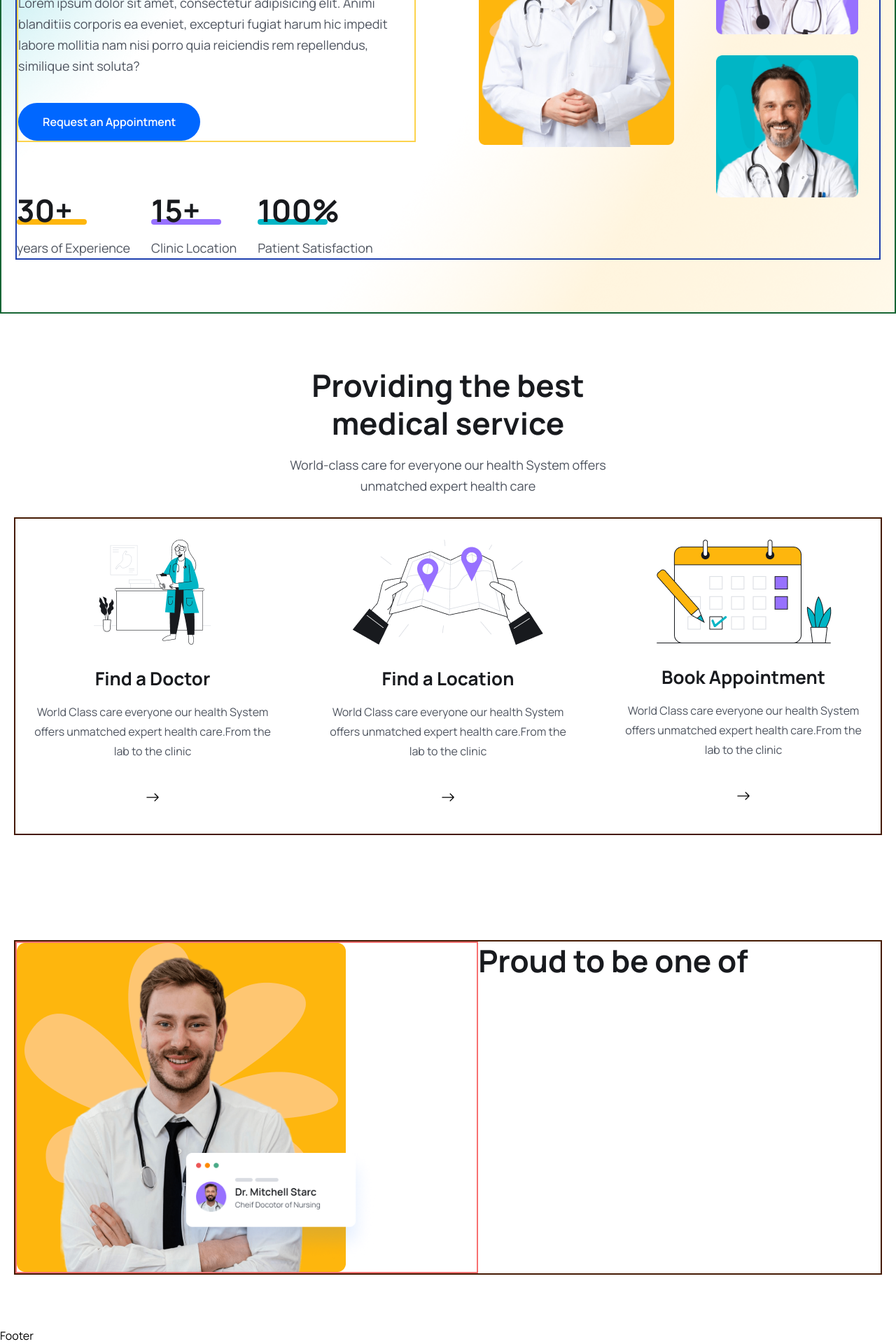
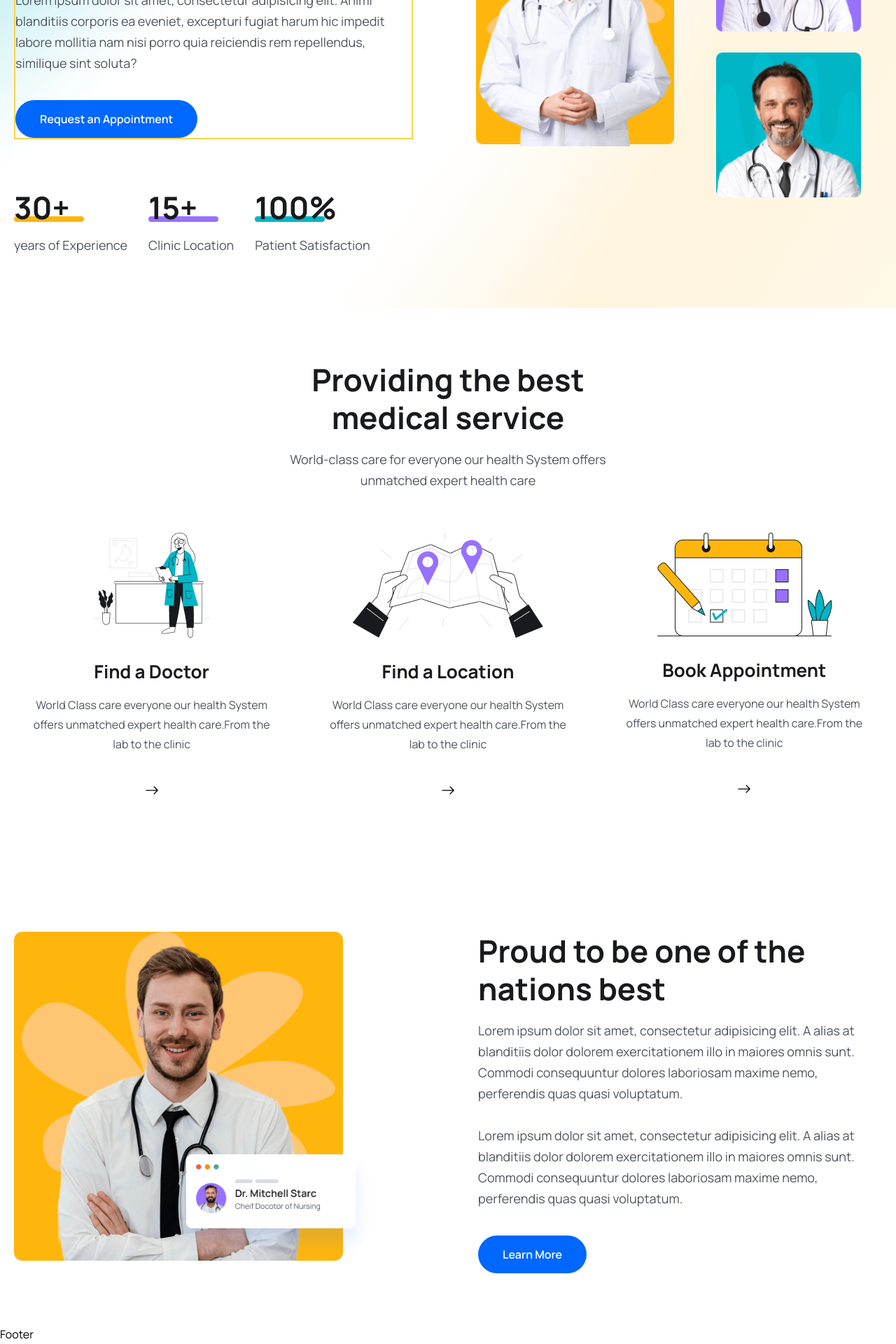
Before and after one commit to SalmanMohammed2001/Doctor_Appointement, a React (Vite) app: page / in a window 1280 px wide. Shown: the part 405-2325 px from the top of the page at 70% size. Built offline with nearby package versions, Linux system fonts and the light colour scheme.

Commit message:
about page done

```diff
--- a/src/components/About/About.tsx
+++ b/src/components/About/About.tsx
@@ -1,23 +1,41 @@
-
 import aboutImage from '../../assets/images/about.png'
 import aboutCardImage from '../../assets/images/about-card.png'
+import {Link} from "react-router-dom";
+
 const About = () => {
     return (
         <div>
             <section>
                 <div className="container">
-                    <div className="flex justify-between gap-[50px] lg:gap-[130px] xl:gap-0 flex-col lg:flex-row  border-solid border-2 border-amber-950">
+                    <div
+                        className="flex justify-between gap-[50px] lg:gap-[130px] xl:gap-0 flex-col lg:flex-row ">
                         {/*=========================about image========================*/}
-                        <div className="relative w-3/4  lg:w-1/2 xl:w-[770px] z-10 order-2 lg:order-1 border-solid border-2 border-red-400">
+                        <div
+                            className="relative w-3/4  lg:w-1/2 xl:w-[770px] z-10 order-2 lg:order-1 ">
                             <img src={aboutImage} alt=""/>
-                            <div className="absolute z-10 bottom-4 w-[200px]  md:w-[300px] ring-[-30%] md:right-[-7%] lg:right-[22%]">
+                            <div
+                                className="absolute z-10 bottom-4 w-[200px]  md:w-[300px] ring-[-30%] md:right-[-7%] lg:right-[22%]">
                                 <img src={aboutCardImage} alt=""/>
                             </div>
                         </div>
 
                         {/*===========about center=====================================*/}
                         <div className="w-full lg:w-1/2 xl:w-[670px] order-1 lg:order-2">
-                            <h2 className="heading"> Proud to be one of </h2>
+                            <h2 className="heading"> Proud to be one of the nations best </h2>
+                            <p className="text_para">
+                                Lorem ipsum dolor sit amet, consectetur adipisicing elit. A alias at blanditiis dolor
+                                dolorem exercitationem illo in maiores omnis sunt. Commodi consequuntur dolores
+                                laboriosam maxime nemo, perferendis quas quasi voluptatum.
+                            </p>
+                            <p className="text_para mt-[30px]">
+                                Lorem ipsum dolor sit amet, consectetur adipisicing elit. A alias at blanditiis dolor
+                                dolorem exercitationem illo in maiores omnis sunt. Commodi consequuntur dolores
+                                laboriosam maxime nemo, perferendis quas quasi voluptatum.
+                            </p>
+
+                            <Link to={"/"}>
+                                <button className={"btn"}> Learn More</button>
+                            </Link>
                         </div>
                     </div>
                 </div>
--- a/src/components/Header/Header.tsx
+++ b/src/components/Header/Header.tsx
@@ -36,7 +36,7 @@ const Header = () => {
 
     const handleStickHeader=()=>{
         window.addEventListener('scroll',()=>{
-            if(document.body.scrollTop >80 || document.documentElement.scrollTop >80){
+            if(document.body.scrollTop >600 || document.documentElement.scrollTop >600){
 
 
                 headerRef.current.classList.add('sticky_header')
--- a/src/pages/Home.tsx
+++ b/src/pages/Home.tsx
@@ -12,10 +12,10 @@ const Home = () => {
     return (
         <div>
             {/*===============Hero section=========================================*/}
-            <section className="hero_section  border-2 border-solid  border-green-800 pt-[60px] 2xl:h-[800px]">
+            <section className="hero_section   pt-[60px] 2xl:h-[800px]">
                 <div className="container">
                     <div
-                        className="flex flex-col  lg:flex-row gap-[90px] items-center justify-between border-2 border-solid border-blue-800 ">
+                        className="flex flex-col  lg:flex-row gap-[90px] items-center justify-between  ">
                         {/*=============hero content============*/}
                         <div>
                             <div className="lg:w-[570px] border-2 border-solid border-amber-300 ">
@@ -83,7 +83,7 @@ const Home = () => {
                     </div>
 
                     <div
-                        className="grid grid-cols-1 md:grid-cols-2  lg:grid-cols-3 gap-5 lg:gap-[30px] mt-[30px] border-2 border-solid border-amber-950">
+                        className="grid grid-cols-1 md:grid-cols-2  lg:grid-cols-3 gap-5 lg:gap-[30px] mt-[30px] ">
                         <div className="py-[30px] px-5 ">
                             <div className="flex items-center justify-center">
                                 <img src={icon01} alt=""/>
```
